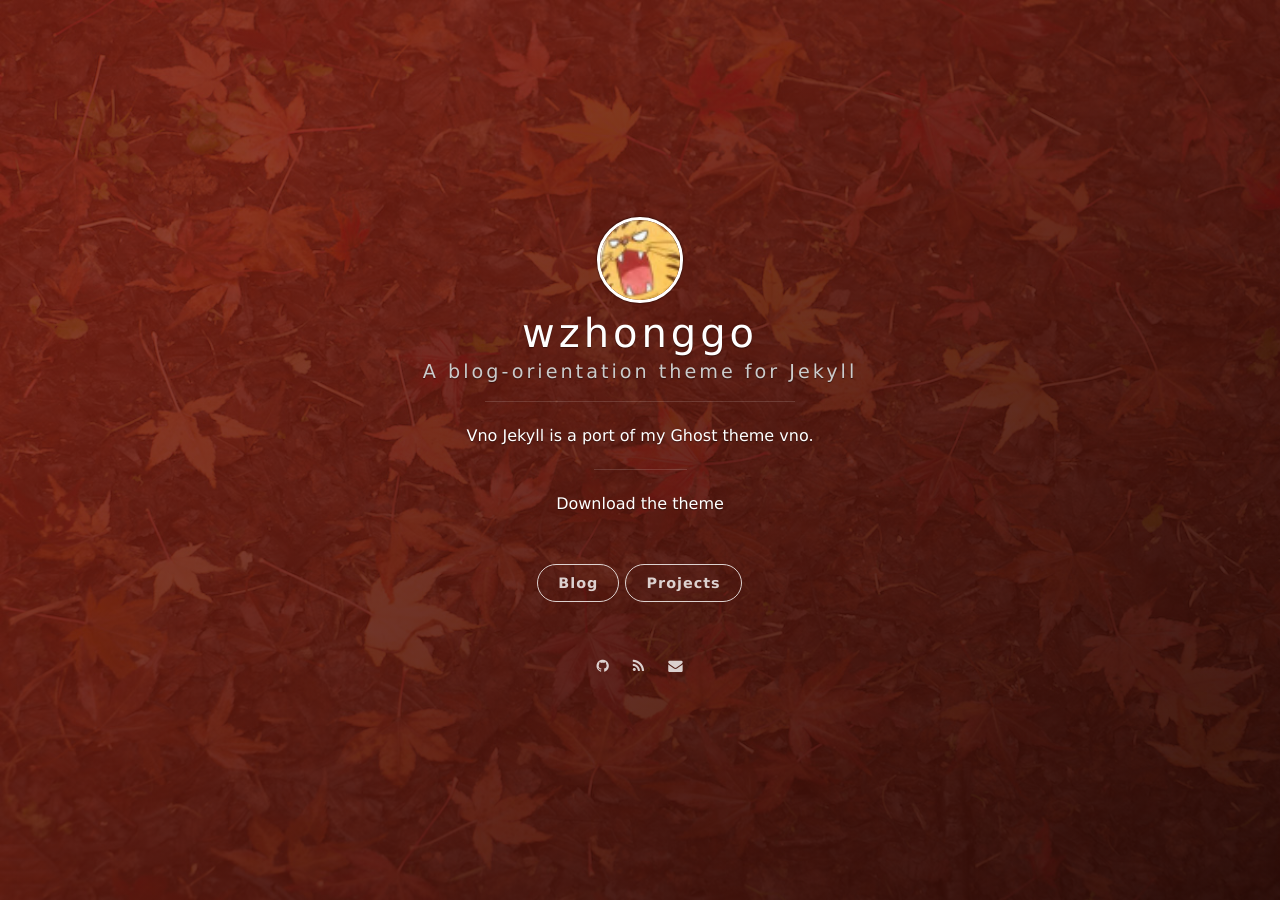
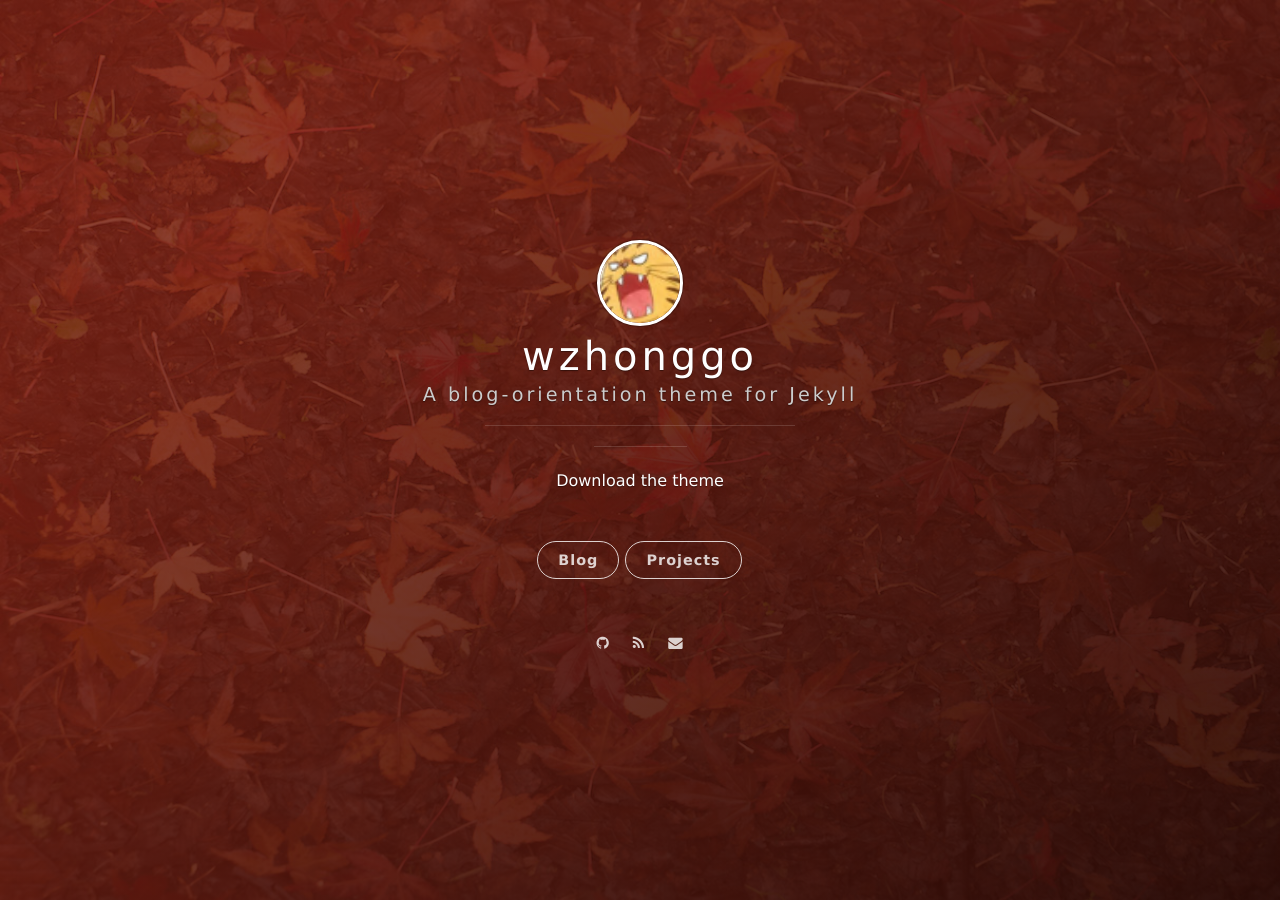
Before and after one commit to wzhonggo/fork-demo, a Jekyll site: the page built from index.html, in a window 1280 px wide. Built offline with Jekyll 4.4.1, drawn with Linux system fonts in a browser that asks for light colours; nearby versions of some CDN libraries; the list of posts is cut into pages by our own code.

Commit message:
modify theme and copyright

```diff
--- a/_config.yml
+++ b/_config.yml
@@ -2,7 +2,7 @@
 title: wzhonggo
 subtitle: A blog-orientation theme for Jekyll
 welcome_message: <a href="https://github.com/onevcat/vno-jekyll" target="_blank">Download the theme</a>
-description: Vno Jekyll is a port of my Ghost theme vno.
+description:
 creator: <a href="https://wzhonggo.github.io">@wzhonggo</a>
 
 url: "https://wzhonggo.github.io"
--- a/_includes/footer.html
+++ b/_includes/footer.html
@@ -1,6 +1,6 @@
 <section class="footer">
     <footer>
-    	<span class="footer__copyright">本站点采用<a href="http://creativecommons.org/licenses/by-nc-sa/4.0/">知识共享 署名-非商业性使用-相同方式共享 4.0 国际 许可协议</a></span>
+    	<span class="footer__copyright">本站点采用<a href="https://www.apache.org/licenses/LICENSE-2.0">Apache License 2.0</a></span>
         <span class="footer__copyright">本站{% if site.creator %}由 {{site.creator}} 创建，{% endif %}采用 <a href="https://github.com/onevcat/vno-jekyll">Vno - Jekyll</a> 作为主题- &copy; {{site.time | date: "%Y"}}</span>
     </footer>
 </section>
```
